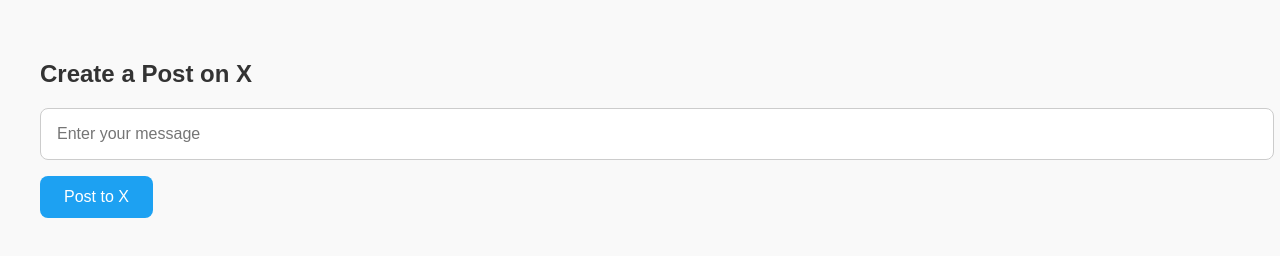
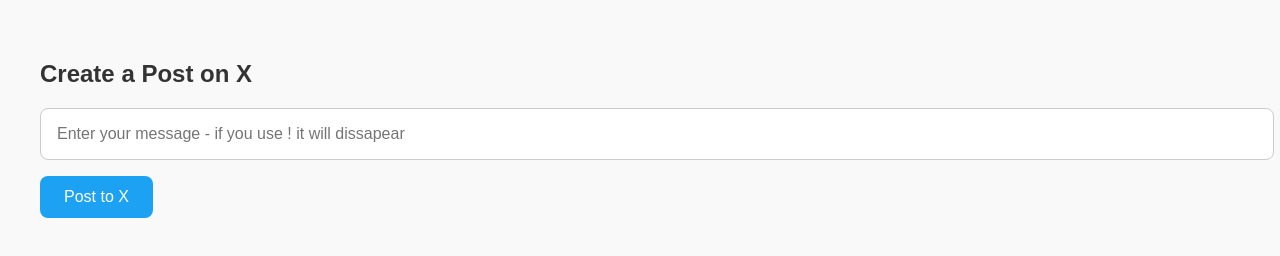
Before and after one commit to imightbyte/no-exclamation, a plain HTML site: page index.html in a window 1280 px wide. Drawn offline with Linux system fonts and the light colour scheme.

Commit message:
Update index.html

```diff
--- a/index.html
+++ b/index.html
@@ -43,7 +43,7 @@
 </head>
 <body>
   <h2>Create a Post on X</h2>
-  <input type="text" id="tweetText" placeholder="Enter your message" />
+  <input type="text" id="tweetText" placeholder="Enter your message - if you use ! it will dissapear" />
   <button onclick="postToX()">Post to X</button>
 
   <div class="fallback" id="fallbackLink" style="display:none;">
```
